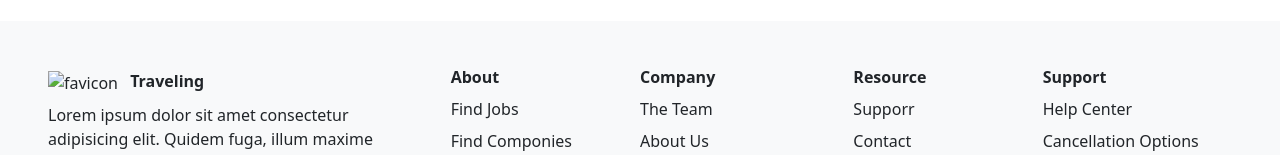
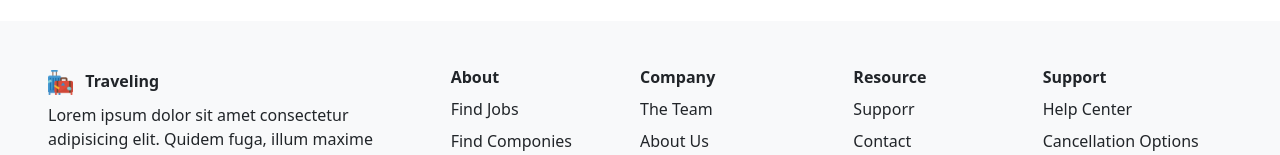
Before and after one commit to Alamabd/LandingPage-Traveling, a plain HTML site: page index.html in a window 1280 px wide. Shown: the part 3003-3158 px from the top of the page. Drawn offline with nearby package versions, Linux system fonts and the light colour scheme; the site is published under a folder, as on GitHub Pages, so addresses that start at the root find nothing.

Commit message:
first commit

```diff
--- a/index.html
+++ b/index.html
@@ -279,7 +279,7 @@
         <footer class="p-5 w-100 bg-body-tertiary">
             <div class="row">
                 <div class="col">
-                    <img src="/image/favicon.png" alt="favicon" width="25">
+                    <img src="./image/favicon.png" alt="favicon" width="25">
                     <b class="ms-2">Traveling</b>
                     <p class="mt-2">Lorem ipsum dolor sit amet consectetur adipisicing elit. Quidem fuga, illum maxime adipisci eveniet quisquam! Enim quos, impedit neque eos adipisci vitae rerum?</p>
                 </div>
```
Also changed, not shown: 1 other file.
